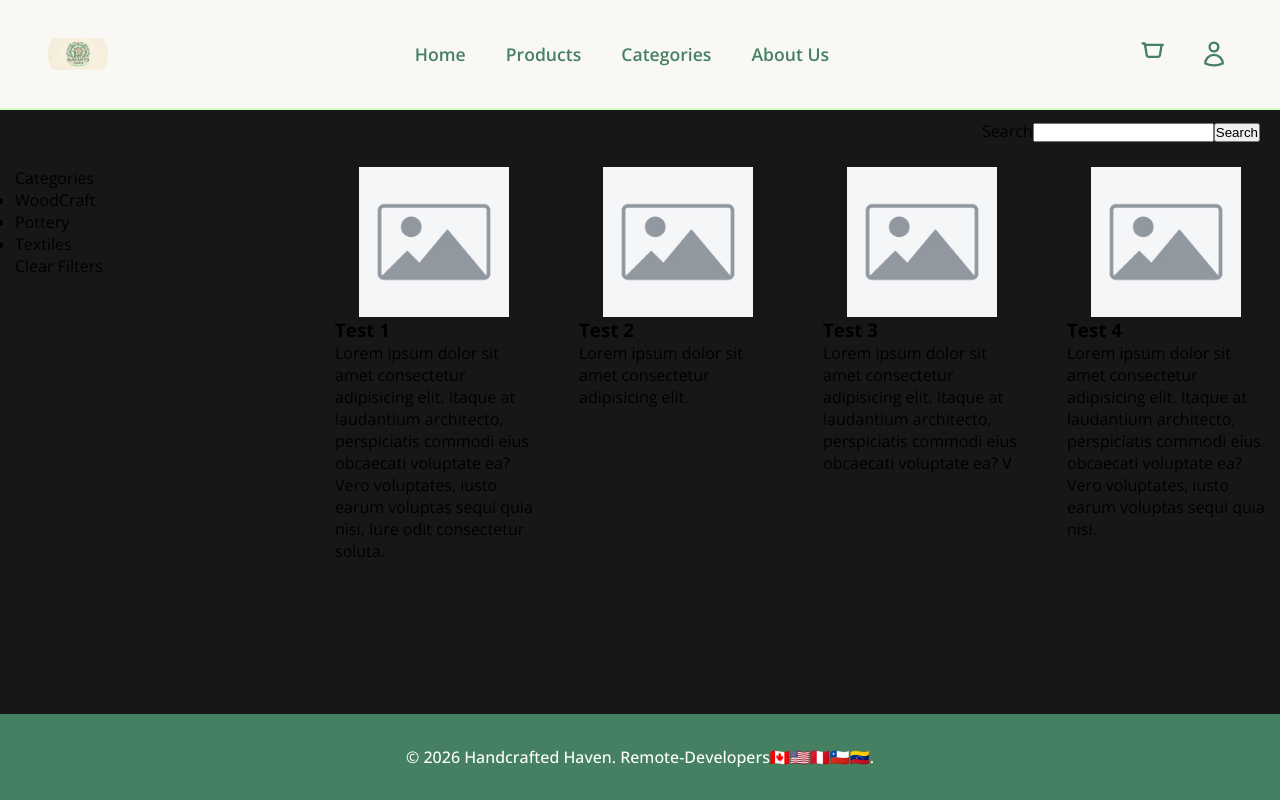
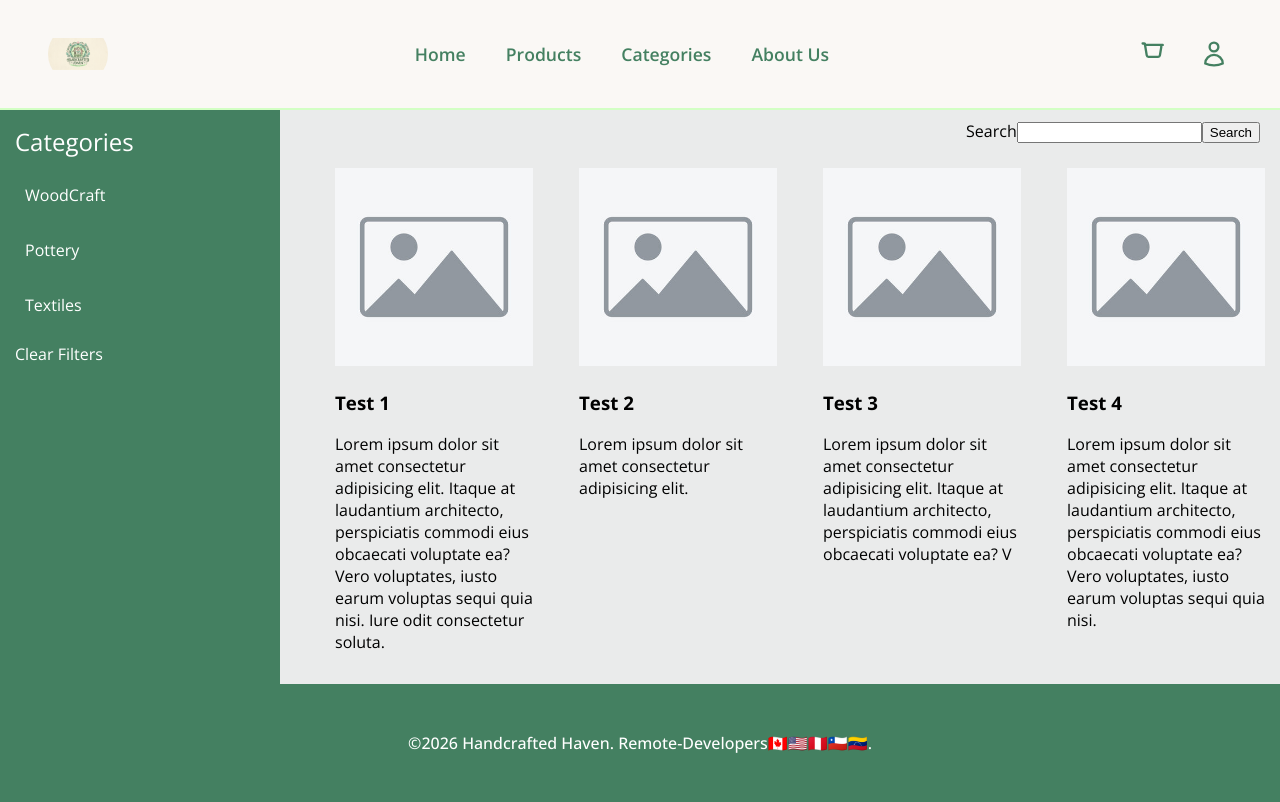
Before and after one commit to smondragondev/handcrafted-haven, a Next.js app: page /products in a window 1280 px wide. Built offline with nearby package versions, Linux system fonts and the light colour scheme.

Commit message:
Search is now working

```diff
--- a/next.config.ts
+++ b/next.config.ts
@@ -1,8 +1,6 @@
 import type { NextConfig } from "next";
 
 const nextConfig: NextConfig = {
-  /* config options here */
-  reactCompiler: true,
 };
 
 export default nextConfig;
--- a/package.json
+++ b/package.json
@@ -3,7 +3,7 @@
   "version": "0.1.0",
   "private": true,
   "scripts": {
-    "dev": "next dev --webpack",
+    "dev": "next dev --turbopack",
     "build": "next build",
     "start": "next start",
     "lint": "eslint"
--- a/src/app/globals.css
+++ b/src/app/globals.css
@@ -1,49 +1,15 @@
 :root {
-  --background: #ffffff;
-  --foreground: #171717;
+  --background: #eaebeb;
+  --foreground: #000000;
+  --parimary: #ffc5d3;
+  --secondaryColor: #adfff5;
+  --accentOne: #d2ffc4;
+  --accentTwo: #448061;
+
+  --text-primary: #000;
+  --text-secondary: #666;
+
+  --button-primary-hover: #383838;
+  --button-secondary-hover: #f2f2f2;
+  --button-secondary-border: #ebebeb;
 }
-
-@media (prefers-color-scheme: dark) {
-  :root {
-    --background: #0a0a0a;
-    --foreground: #ededed;
-  }
-}
-
-html {
-  height: 100%;
-}
-
-html,
-body {
-  max-width: 100vw;
-  overflow-x: hidden;
-}
-
-body {
-  min-height: 100%;
-  display: flex;
-  flex-direction: column;
-  color: var(--foreground);
-  background: var(--background);
-  font-family: Arial, Helvetica, sans-serif;
-  -webkit-font-smoothing: antialiased;
-  -moz-osx-font-smoothing: grayscale;
-}
-
-* {
-  box-sizing: border-box;
-  padding: 0;
-  margin: 0;
-}
-
-a {
-  color: inherit;
-  text-decoration: none;
-}
-
-/* @media (prefers-color-scheme: dark) {
-  html {
-    color-scheme: dark;
-  }
-} */
--- a/src/app/layout.tsx
+++ b/src/app/layout.tsx
@@ -20,6 +20,8 @@ export default function RootLayout({
   return (
     <html lang="en">
       <body className={`${openSans.className}`} style={{ display: 'flex', flexDirection: 'column', minHeight: '100vh', margin: 0 }}>
+
+
 
         {/* 🌟 THE NAVIGATION BAR */}
         <nav className={styles.navbar}>
@@ -67,7 +69,7 @@ export default function RootLayout({
 
         {/* 🌟 THE FOOTER */}
         <footer className={styles.footer}>
-          <p>© {new Date().getFullYear()} Handcrafted Haven. Remote-Developers🇨🇦🇺🇸🇵🇪🇨🇱🇻🇪.</p>
+          <p>©2026 Handcrafted Haven. Remote-Developers🇨🇦🇺🇸🇵🇪🇨🇱🇻🇪.</p>
         </footer>
 
       </body>
--- a/src/app/page.module.css
+++ b/src/app/page.module.css
@@ -1,14 +1,4 @@
 .page {
-  --background: #fafafa;
-  --foreground: #fff;
-
-  --text-primary: #000;
-  --text-secondary: #666;
-
-  --button-primary-hover: #383838;
-  --button-secondary-hover: #f2f2f2;
-  --button-secondary-border: #ebebeb;
-
   display: flex;
   flex: 1;
   flex-direction: column;
@@ -24,7 +14,7 @@
   width: 100%;
   margin: 0 auto;
   flex-direction: column;
-  background-color: var(--foreground);
+  background-color: var(--background);
 }
 
 .hero {
@@ -131,12 +121,7 @@ a.secondary {
     background: var(--button-secondary-hover);
     border-color: transparent;
   }
-}
 
-@media (max-width: 600px) {
-  .main {
-    padding: 48px 24px;
-  }
 
   .intro {
     gap: 16px;
@@ -148,7 +133,7 @@ a.secondary {
     letter-spacing: -1.92px;
   }
 }
-
+/*
 @media (prefers-color-scheme: dark) {
 
 
@@ -163,4 +148,4 @@ a.secondary {
     --button-secondary-hover: #1a1a1a;
     --button-secondary-border: #1a1a1a;
   }
-}
+} */
--- a/src/app/products/page.module.css
+++ b/src/app/products/page.module.css
@@ -1,32 +1,59 @@
 .productsPage {
   display: grid;
   color: black;
-grid-template-columns: 1fr 3fr;
+  grid-template-columns: 1fr 3fr;
   grid-template-rows: auto 1fr;
-flex:1;
-
+  flex: 1;
 }
 .searchBar {
-  grid-column: 1 /3 ;
-
-  display:  flex;
+  grid-column: 2 /3;
+  display: flex;
   justify-content: end;
   padding: 10px 20px;
-
 }
 .leftMenu {
-
   padding: 15px;
   grid-column: 1/2;
+  grid-row: 1/3;
+  max-width: 200px;
+  max-width: 250px;
+  background-color: var(--accentTwo);
+  color: white;
+}
+.leftMenu span:first-child {
+  font-size: 24px;
+}
+.leftMenu span:last-child {
+  cursor: pointer;
+  &:hover{
+    color: rgb(212, 211, 211);
+  }
 }
 
+.leftMenu ul {
+  list-style-type: none;
+  margin-top: 10px;
+  margin-bottom: 10px;
+  line-height: 35px;
+  padding-left: 0px;
+
+  li {
+    padding: 5px;
+    padding: 10px;
+    border-radius: 10px;
+  }
+  li:hover {
+    background-color: #609c7d;
+    cursor: pointer;
+  }
+}
 .productsCollection {
-
-
   grid-column: 2/3;
   display: grid;
   grid-template-columns: repeat(auto-fill, minmax(220px, 1fr));
   gap: 16px;
+}
 
-
+.activeTab{
+ background-color: #62b188;
 }
--- a/src/app/products/page.tsx
+++ b/src/app/products/page.tsx
@@ -3,7 +3,7 @@
 import { useState } from "react";
 import styles from "./page.module.css";
 import ProductCard from "@/app/ui/productCard";
-import type { ProductData } from "@/app/ui/types.ts";
+import type { ProductData } from "@/app/ui/types";
 
 const listOfProductData: ProductData[] = [
   {
@@ -36,17 +36,25 @@ const listOfProductData: ProductData[] = [
 ];
 
 export default function Page() {
-  const [seachValue, setSearchValue] = useState();
+  const [seachValue, setSearchValue] = useState("");
   const [categoryFilter, setCategoryFilter] = useState(listOfProductData);
+  const [activeCategory,setActiveCategory] = useState<string| null>(null)
 
-  const filterCategories = (e:React.MouseEvent<HTMLLIElement>) => {
-    const selected = e.currentTarget.innerText;
-     setCategoryFilter(listOfProductData.filter((curData) => curData.category === selected))
+  const filterCategories = (category:string) => {
+    setActiveCategory((prev) =>(prev===category ? null :category))
   };
 
   const clearFilters = ()=>{
-    setCategoryFilter(listOfProductData)
+    setActiveCategory(null)
+    setSearchValue("")
   }
+
+  const visibleProducts = listOfProductData.filter((product) => {
+    const matchesCategory = !activeCategory || product.category === activeCategory;
+    const matchesSearch = !seachValue || product.name.toLowerCase().includes(seachValue.toLowerCase()) || product.description.toLowerCase().includes(seachValue.toLowerCase())
+
+    return matchesCategory && matchesSearch
+  })
 
   const categories: string[] = ["WoodCraft", "Pottery", "Textiles"];
   return (
@@ -54,7 +62,7 @@ export default function Page() {
       <div id="searchBar" className={styles.searchBar}>
         <div>
           <label htmlFor="search">Search</label>
-          <input id="search" type="text" />
+          <input id="search" name="search" type="text" value={seachValue} onChange={(e)=>setSearchValue(e.target.value) } />
           <input type="button" value={"Search"} />
         </div>
       </div>
@@ -62,15 +70,16 @@ export default function Page() {
         <span>Categories</span>
         <ul>
           {categories.map((category) => (
-            <li onClick={filterCategories} key={category}>
+            <li onClick={()=>filterCategories(category)} key={category} className={category === activeCategory ? styles.activeTab : ""}>
               {category}
+
             </li>
           ))}
         </ul>
         <span onClick={clearFilters}>Clear Filters</span>
       </div>
       <div id="productsCollection" className={styles.productsCollection}>
-        {categoryFilter.map((product) => (
+        {visibleProducts.map((product) => (
           <ProductCard key={product.name} product={product} />
         ))}
       </div>
--- a/src/app/ui/productCard.tsx
+++ b/src/app/ui/productCard.tsx
@@ -1,11 +1,12 @@
 import styles from "./ui.module.css"
-import type {ProductData} from "@/app/ui/types.ts"
+import type {ProductData} from "@/app/ui/types"
+import Image from 'next/image'
 
 export default function ProductCard({product}:{product:ProductData}){
 
     return (
     <div className={styles.productCard} >
-        <img src={product.img}/>
+        <Image width={300} height={200}  alt={`${product.name} image`} src={`/${product.img}`} className={styles.cardImage} priority/>
         <div>
             <h3>{product.name}</h3>
             <p>{product.description}</p>
--- a/src/app/ui/ui.module.css
+++ b/src/app/ui/ui.module.css
@@ -2,9 +2,8 @@
     padding: 15px;
     color: black;
 }
-.productCard img{
-    width: 150px;
-    display: block;
-    margin: 0 auto;
 
+.cardImage {
+    width: 100%;
+    height: auto;
 }
```
